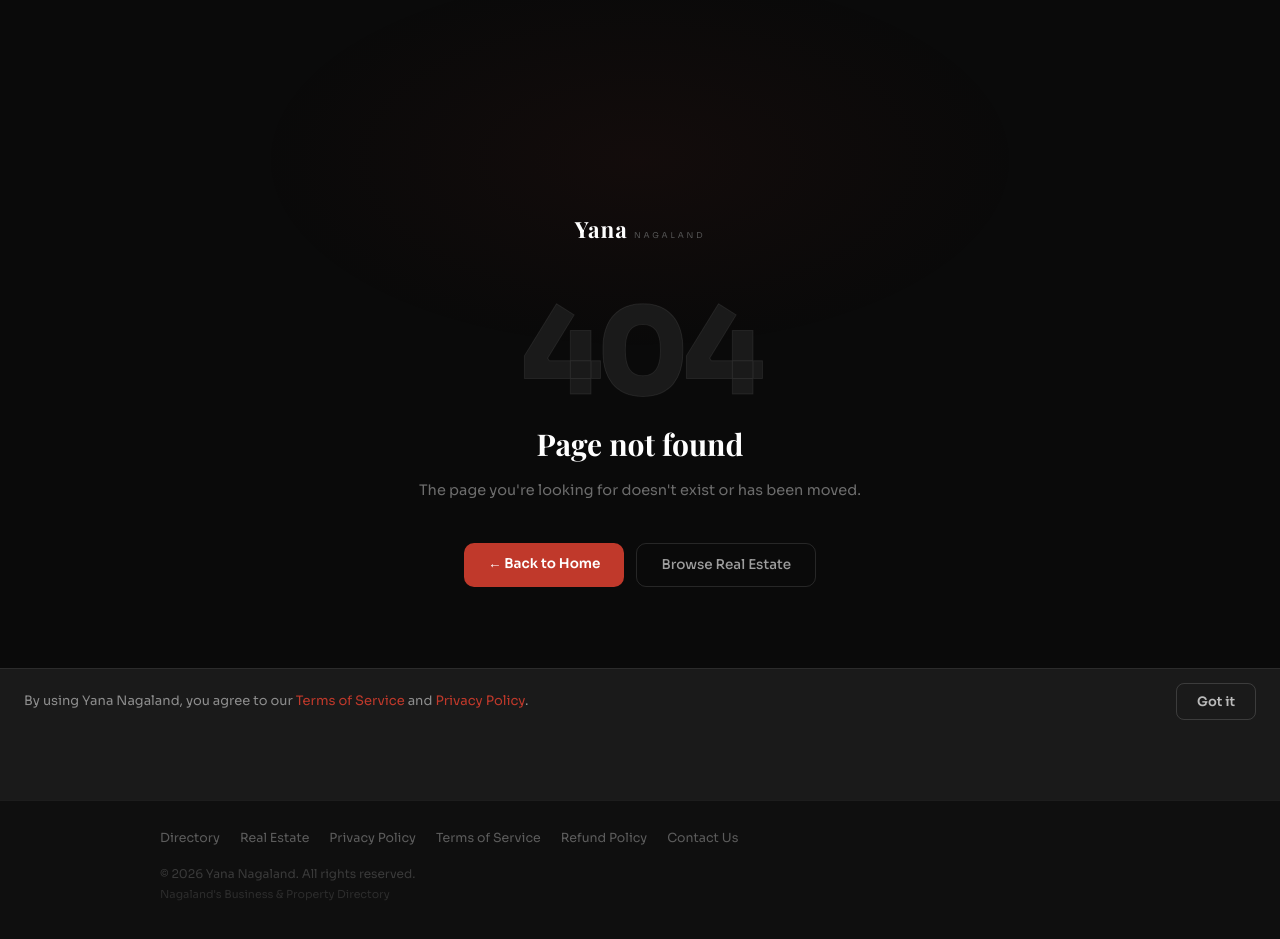
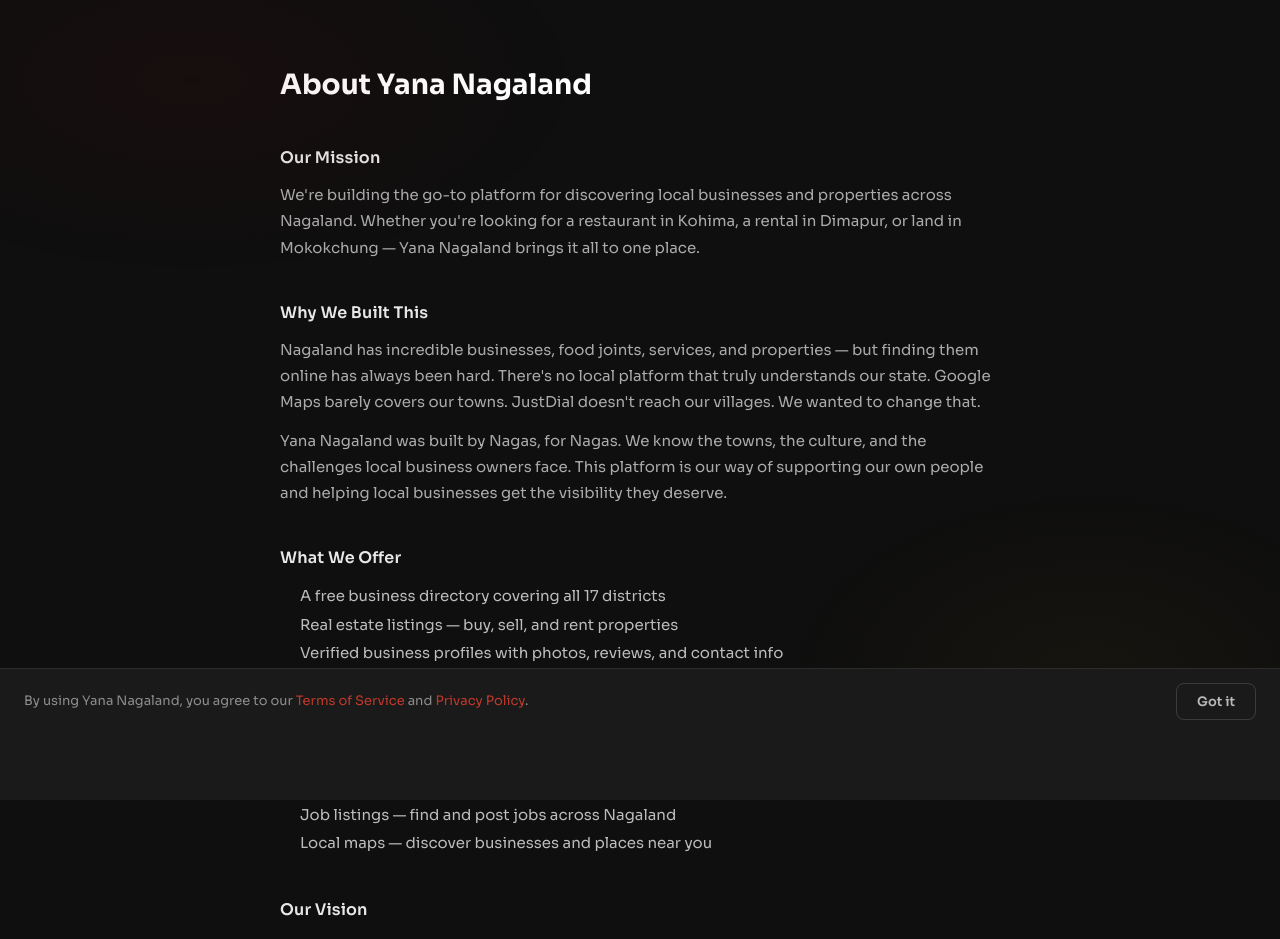
Before and after one commit to jameskikonkikon-prog/DiscoverNagaland, a Next.js app: page /about in a window 1280 px wide. Before the commit this address had no page. Shown: the top 939 px of the page. Built offline with nearby package versions, Linux system fonts and the light colour scheme.

Commit message:
feat: add About Us page and footer link
https://claude.ai/code/session_012j7YikKrrckrTNHyMwYgcS

```diff
--- /dev/null
+++ b/app/about/page.tsx
@@ -0,0 +1,74 @@
+import type { Metadata } from 'next';
+
+export const metadata: Metadata = { title: 'About Us | Yana Nagaland' };
+
+export default function AboutPage() {
+  return (
+    <main style={{
+      background: '#0f0f0f',
+      minHeight: '100vh',
+      color: '#f0f0f0',
+      fontFamily: "'Sora', sans-serif",
+      padding: '64px 24px 96px',
+    }}>
+      <div style={{ maxWidth: 720, margin: '0 auto' }}>
+
+        <h1 style={{ fontSize: 28, fontWeight: 700, marginBottom: 40, color: '#ffffff' }}>
+          About Yana Nagaland
+        </h1>
+
+        <Section title="Our Mission">
+          <p>We&apos;re building the go-to platform for discovering local businesses and properties across Nagaland. Whether you&apos;re looking for a restaurant in Kohima, a rental in Dimapur, or land in Mokokchung — Yana Nagaland brings it all to one place.</p>
+        </Section>
+
+        <Section title="Why We Built This">
+          <p>Nagaland has incredible businesses, food joints, services, and properties — but finding them online has always been hard. There&apos;s no local platform that truly understands our state. Google Maps barely covers our towns. JustDial doesn&apos;t reach our villages. We wanted to change that.</p>
+          <p style={{ marginTop: 12 }}>Yana Nagaland was built by Nagas, for Nagas. We know the towns, the culture, and the challenges local business owners face. This platform is our way of supporting our own people and helping local businesses get the visibility they deserve.</p>
+        </Section>
+
+        <Section title="What We Offer">
+          <ul style={{ paddingLeft: 20, lineHeight: 1.9, color: 'rgba(255,255,255,0.72)' }}>
+            <li>A free business directory covering all 17 districts</li>
+            <li>Real estate listings — buy, sell, and rent properties</li>
+            <li>Verified business profiles with photos, reviews, and contact info</li>
+            <li>AI-powered tools to help business owners grow</li>
+            <li>A platform proudly built and maintained in Nagaland</li>
+          </ul>
+        </Section>
+
+        <Section title="Coming Soon">
+          <ul style={{ paddingLeft: 20, lineHeight: 1.9, color: 'rgba(255,255,255,0.72)' }}>
+            <li>Job listings — find and post jobs across Nagaland</li>
+            <li>Local maps — discover businesses and places near you</li>
+          </ul>
+        </Section>
+
+        <Section title="Our Vision">
+          <p>&ldquo;To become the first platform people open when they want to find anything local in Nagaland.&rdquo;</p>
+        </Section>
+
+        <Section title="Contact">
+          <p>Email: <a href="mailto:support@yananagaland.com" style={{ color: '#a78bfa', textDecoration: 'none' }}>support@yananagaland.com</a></p>
+        </Section>
+
+        <div style={{ marginTop: 56, paddingTop: 24, borderTop: '1px solid rgba(255,255,255,0.08)', fontSize: 13, color: 'rgba(255,255,255,0.28)', textAlign: 'center' }}>
+          Built by Nagas, for Nagaland.
+        </div>
+
+      </div>
+    </main>
+  );
+}
+
+function Section({ title, children }: { title: string; children: React.ReactNode }) {
+  return (
+    <section style={{ marginBottom: 40 }}>
+      <h2 style={{ fontSize: 16, fontWeight: 600, color: 'rgba(255,255,255,0.9)', marginBottom: 12, letterSpacing: '0.01em' }}>
+        {title}
+      </h2>
+      <div style={{ fontSize: 15, color: 'rgba(255,255,255,0.65)', lineHeight: 1.75 }}>
+        {children}
+      </div>
+    </section>
+  );
+}
--- a/components/Footer.tsx
+++ b/components/Footer.tsx
@@ -5,6 +5,7 @@ const LINKS = [
   { href: '/terms', label: 'Terms of Service' },
   { href: '/refund', label: 'Refund Policy' },
   { href: '/contact', label: 'Contact Us' },
+  { href: '/about', label: 'About' },
 ];
 
 export default function Footer() {
```
